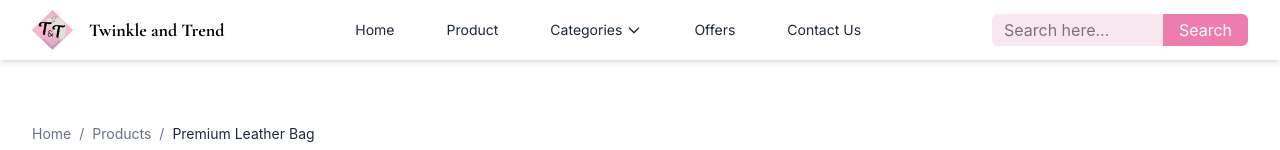
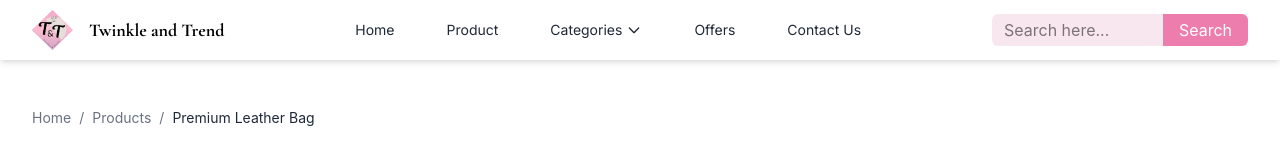
Before and after one commit to mahid76/twinkle-and-trend, a React (Vite) app: page /products/1 in a window 1280 px wide. Shown: the top 150 px of the page. Built offline with nearby package versions, Linux system fonts and the light colour scheme.

Commit message:
Product Details res1

```diff
--- a/src/data/products.js
+++ b/src/data/products.js
@@ -1,13 +1,14 @@
 // src/data/products.js
+import cat1 from "../assets/cat1.png";
+import cat2 from "../assets/cat2.png";
+import cat3 from "../assets/cat3.jpeg";
+import doll1 from "../assets/doll1.png";
+import doll1low from "../assets/doll1low.png";
 import tr1 from "../assets/t&tr1.JPEG";
 import tr2 from "../assets/t&tr2.jpg";
 import tr3 from "../assets/t&tr3.jpg";
 import tr4 from "../assets/t&tr4.jpg";
 import tr5 from "../assets/t&tr5.jpg";
-import cat1 from "../assets/cat1.png";
-import cat2 from "../assets/cat2.png";
-import cat3 from "../assets/cat3.jpeg";
-import doll1 from "../assets/doll1.png";
 
 export const products = [
 	// Fashion Category (8 Products)
@@ -37,14 +38,16 @@ export const products = [
 		name: "Designer Handbag",
 		price: 3499,
 		// offerPrice: 2999, // ✅ Offer Price
-		image: doll1,
+		image: doll1low,
 		rating: 4.6,
 		description:
 			"Elegant designer handbag for women. Perfect for office and casual wear.",
 		category: "fashion", // ✅ lowercase
 		stock: 2,
 		isBestSeller: false,
-		images: [doll1, cat1, cat2, cat3],
+		images: [doll1low, cat1, cat2, cat3],
+		hdImages: [doll1, doll1, doll1, doll1],
+
 		features: [
 			"Premium synthetic leather",
 			"Gold-plated hardware",
@@ -670,7 +673,7 @@ export const getFeaturedProducts = () => {
 // ✅ NEW: Get Products with Offers
 export const getProductsWithOffers = () => {
 	return products.filter(
-		(product) => product.offerPrice && product.offerPrice < product.price
+		(product) => product.offerPrice && product.offerPrice < product.price,
 	);
 };
 
--- a/src/pages/ProductDetail/ProductDetail.jsx
+++ b/src/pages/ProductDetail/ProductDetail.jsx
@@ -155,7 +155,7 @@ Please confirm my order!
 
 	return (
 		<Container>
-			<div className="py-8"></div>
+			<div className="py-4 md:py-6"></div>
 			{/* Breadcrumb */}
 			<nav className="text-sm text-gray-500 mb-6">
 				<Link to="/" className="hover:text-[#E771A3]">
```
Also changed, not shown: src/assets/doll1low.png (added). Lines whose indentation alone changed are shown as unchanged.
